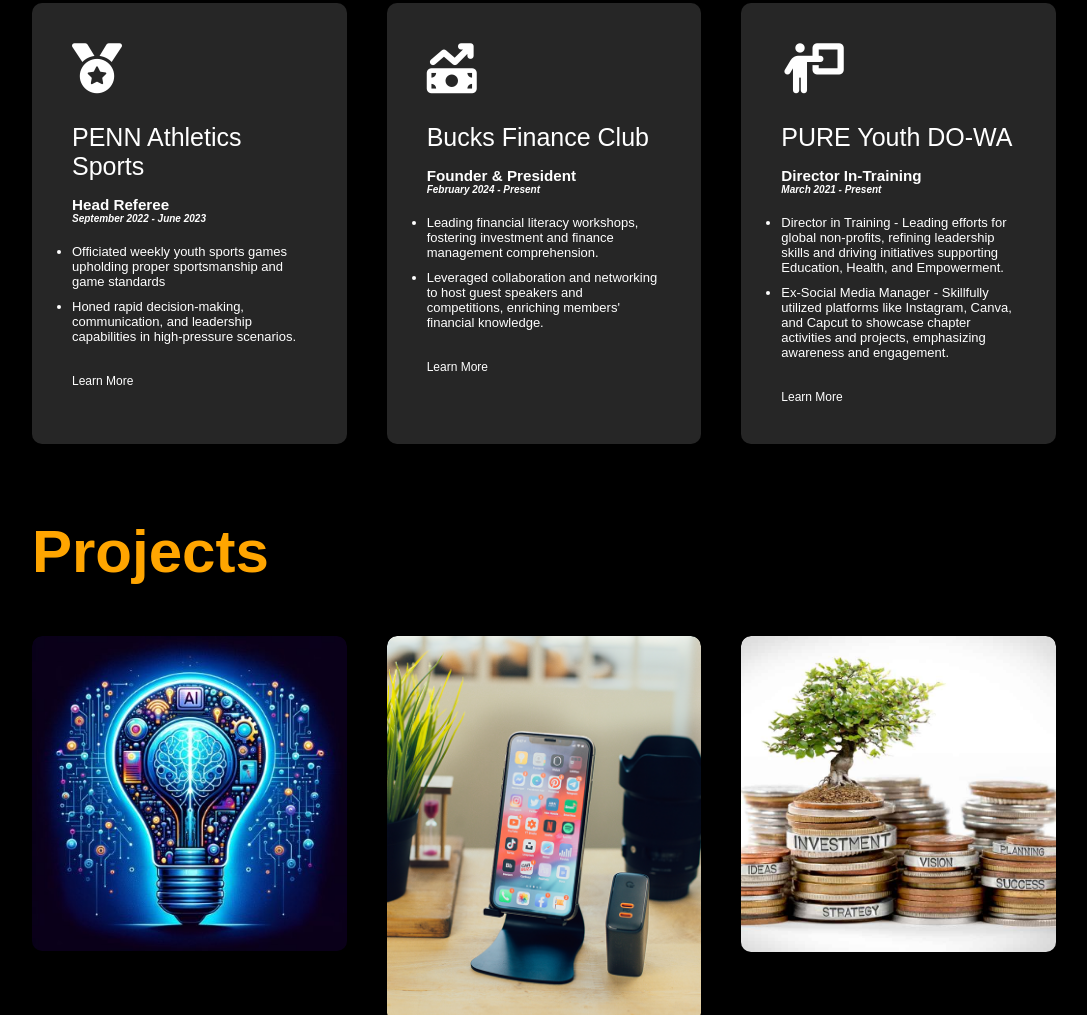
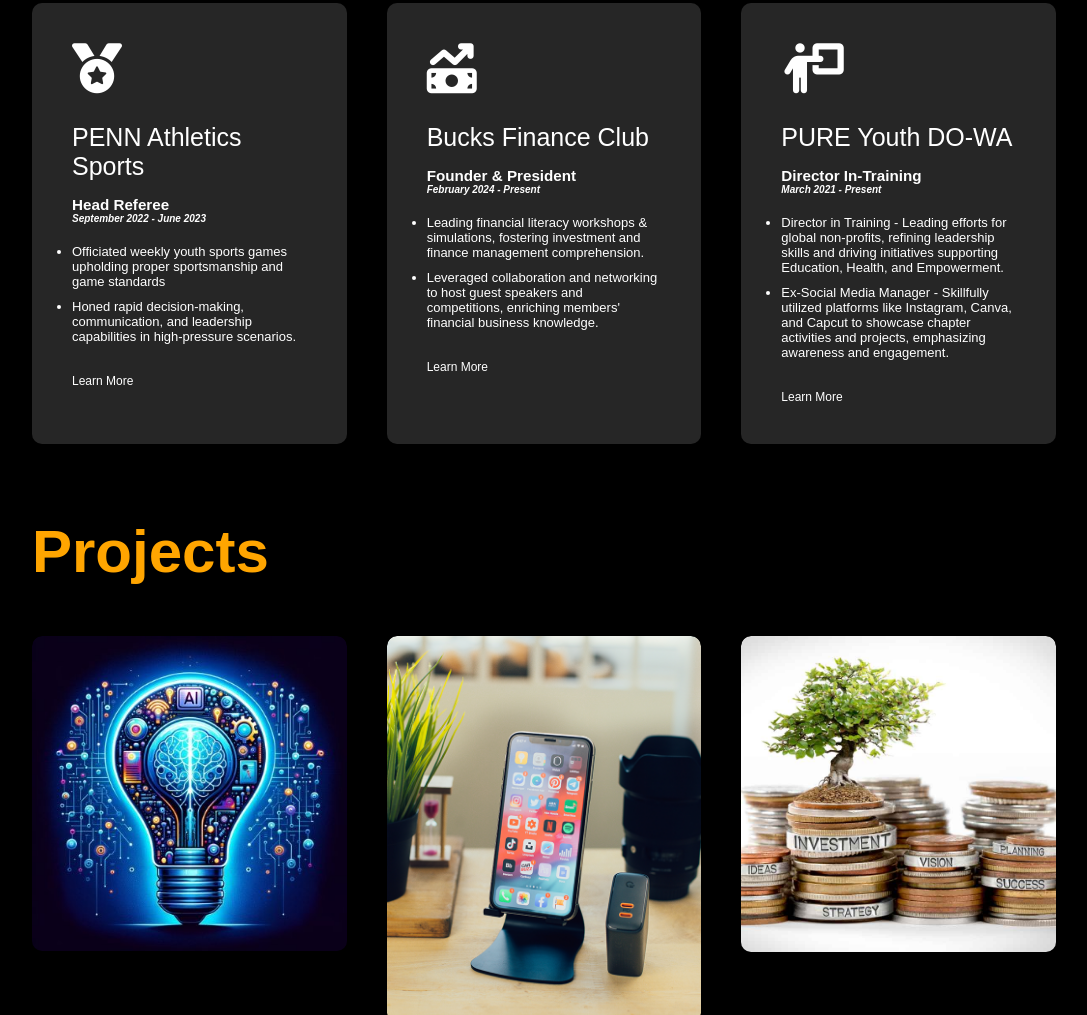
Before and after one commit to Aadi-Anantuni/Personal-Website, a plain HTML site: page index.html in a window 1280 px wide. Shown: the part 2398-3413 px from the top of the page, without its empty margins (96-1183 px from the left). Drawn offline with Linux system fonts and the light colour scheme.

Commit message:
Update index.html

```diff
--- a/index.html
+++ b/index.html
@@ -188,8 +188,8 @@
           <h3>Founder & President</h3>
           <h4 class="date">February 2024 - Present</h4>
           <ul class="bullet-points">
-            <li>Leading financial literacy workshops, fostering investment and finance management comprehension.</li>
-            <li>Leveraged collaboration and networking to host guest speakers and competitions, enriching members' financial knowledge. </li>
+            <li>Leading financial literacy workshops & simulations, fostering investment and finance management comprehension.</li>
+            <li>Leveraged collaboration and networking to host guest speakers and competitions, enriching members' financial business knowledge. </li>
           </ul>
           <a href="https://www.linkedin.com/in/aadi-anantuni-662419290/" target="_blank">Learn More</a>
       </div>
```
